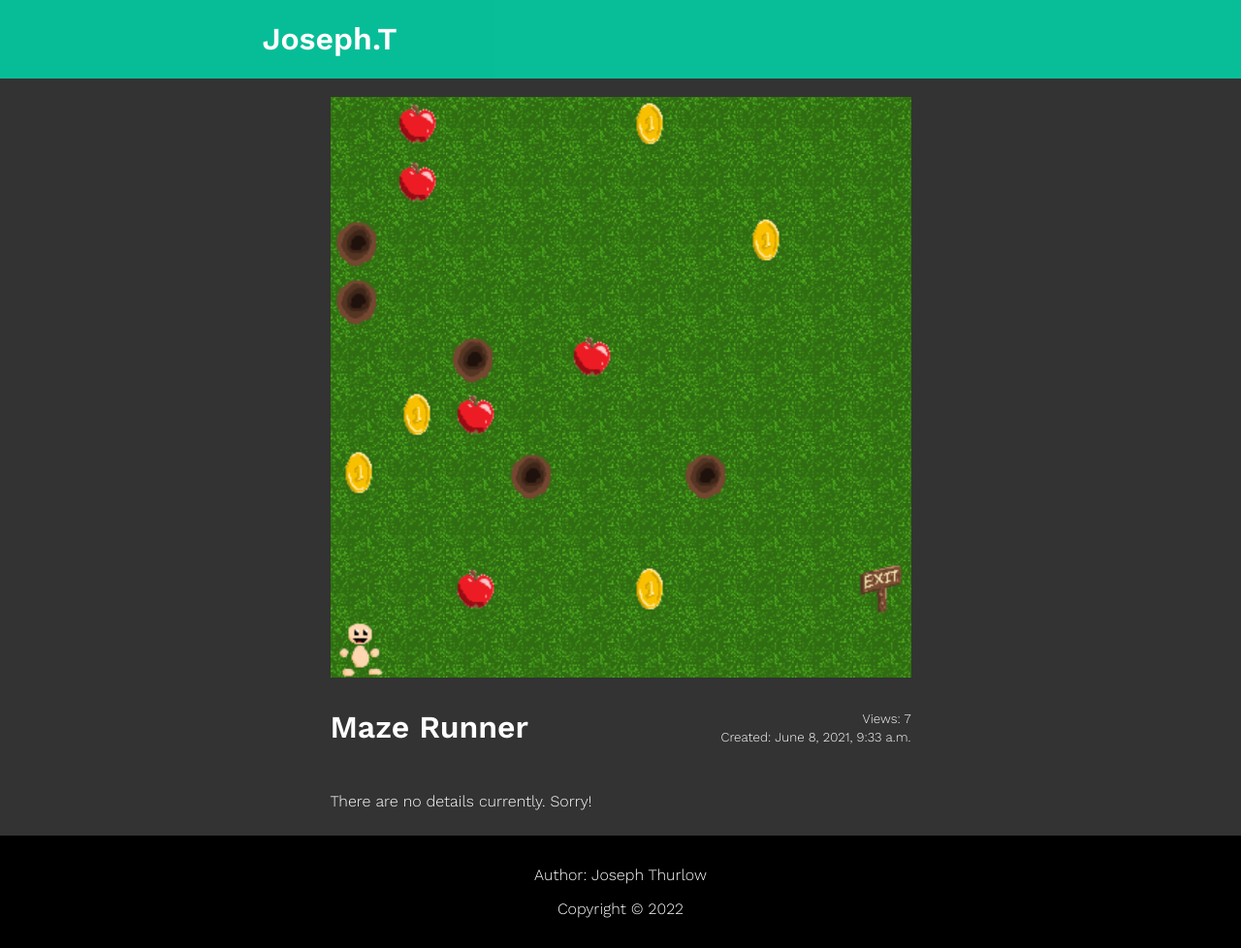
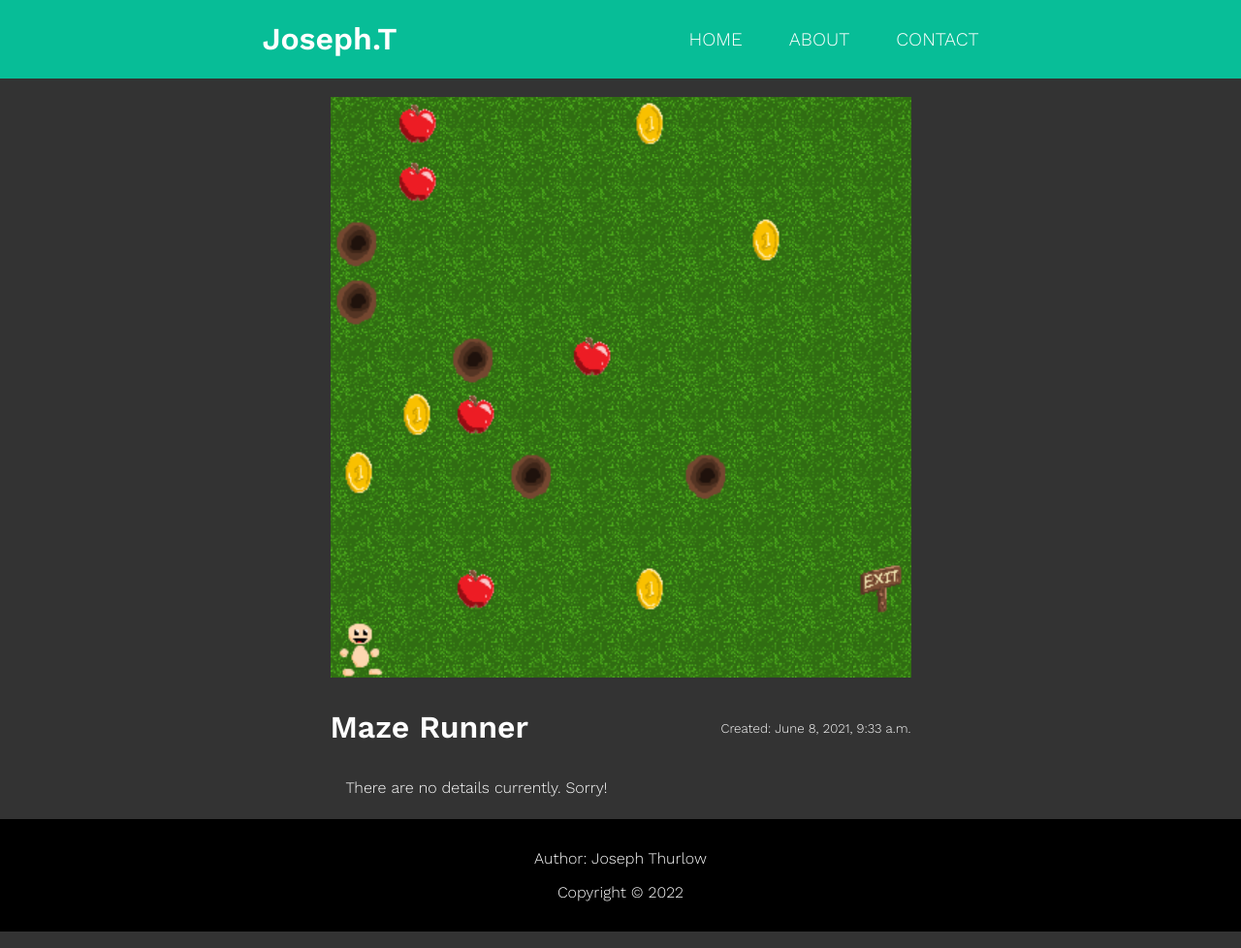
Before and after one commit to joet-dev/DjangoWebsite, a Django app: page /portfolio/1/ in a window 1280 px wide. Shown: the whole page at 97% size. Run offline with Django 4.2, Linux system fonts and the light colour scheme; data comes from the database, SQL or seed files in the repository; both versions use the stored data as it was after the commit.

Commit message:
Completed structure of the website. Details need to be added.

```diff
--- a/DjangoWebsite/portfoliosite/portfolio/static/styles/styles.css
+++ b/DjangoWebsite/portfoliosite/portfolio/static/styles/styles.css
@@ -1,3 +1,5 @@
+/* This css style sheet is to be used as with index.html and details.html */
+
 @import url('https://fonts.googleapis.com/css?family=Work+Sans:300,600');
 
 :root {
@@ -299,3 +301,10 @@ input[type=text], textarea {
   height: auto;
   width: auto\9;
 }
+
+.detail-text-block {
+  text-align: left;
+  text-indent: 2ex;
+  line-height: 1.5;
+  padding-bottom: 10px;
+}
--- a/DjangoWebsite/portfoliosite/portfolio/templates/portfolio/details.html
+++ b/DjangoWebsite/portfoliosite/portfolio/templates/portfolio/details.html
@@ -9,6 +9,17 @@
   <body>
     <header>
       <h1 class="logo">Joseph.T</h1>
+      <input type="checkbox" id="nav-toggle" class="nav-toggle">
+      <nav>
+        <ul>
+          <li><a href="/portfolio/#home">Home</a></li>
+          <li><a href="/portfolio/#about">About</a></li>
+          <li><a href="/portfolio/#contact">Contact</a></li>
+        </ul>
+      </nav>
+      <label for="nav-toggle" class="nav-toggle-label">
+        <span></span>
+      </label>
     </header>
     <div class="main">
       <div class="detail-container">
@@ -21,11 +32,10 @@
               </b>
             </p>
             <div style="text-align: right;">
-              <small>Views: {{ item.item_hits }}</small><br>
               <small>Created: {{ item.item_date }}</small>
             </div>
           </div>
-          <p style="text-align: left;">{{ item.item_details }}</p>
+          <div class="detail-text-block">{{ item.item_details |safe }}</div>
         </div>
       </div>
     </div>
--- a/DjangoWebsite/portfoliosite/portfolio/views.py
+++ b/DjangoWebsite/portfoliosite/portfolio/views.py
@@ -2,9 +2,6 @@
 from django.template import loader
 
 from .models import PortfolioItem
-
-
-# Create your views here.
 
 def index(request):
     latest_portfolio_list = PortfolioItem.objects.order_by('-item_date')[:5]
```
Also changed, not shown: DjangoWebsite/portfoliosite/portfolio/templates/portfolio/index.html (+11 -2 lines), DjangoWebsite/portfoliosite/db.sqlite3, DjangoWebsite/portfoliosite/portfolio/static/images/portfolioitems/obBillingTracker.png (added).
